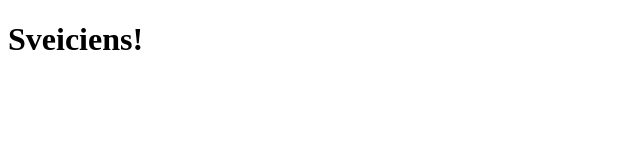
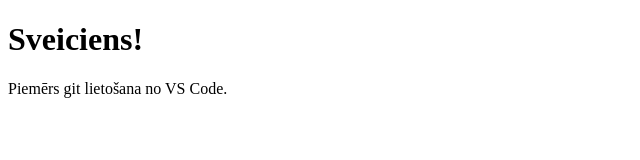
Before and after one commit to LianaKravcova/startit_2021_oktobris, a plain HTML site: page index.html in a window 1280 px wide. Shown: the whole page, without its empty margins (0-640 px from the left). Drawn offline with Linux system fonts and the light colour scheme.

Commit message:
pielikti paskaidrojumi

```diff
--- a/index.html
+++ b/index.html
@@ -8,5 +8,6 @@
 </head>
 <body>
     <h1>Sveiciens!</h1>
+    <p>Piemērs git lietošana no VS Code.</p>
 </body>
 </html>
```
Also changed, not shown: 1 other file.
